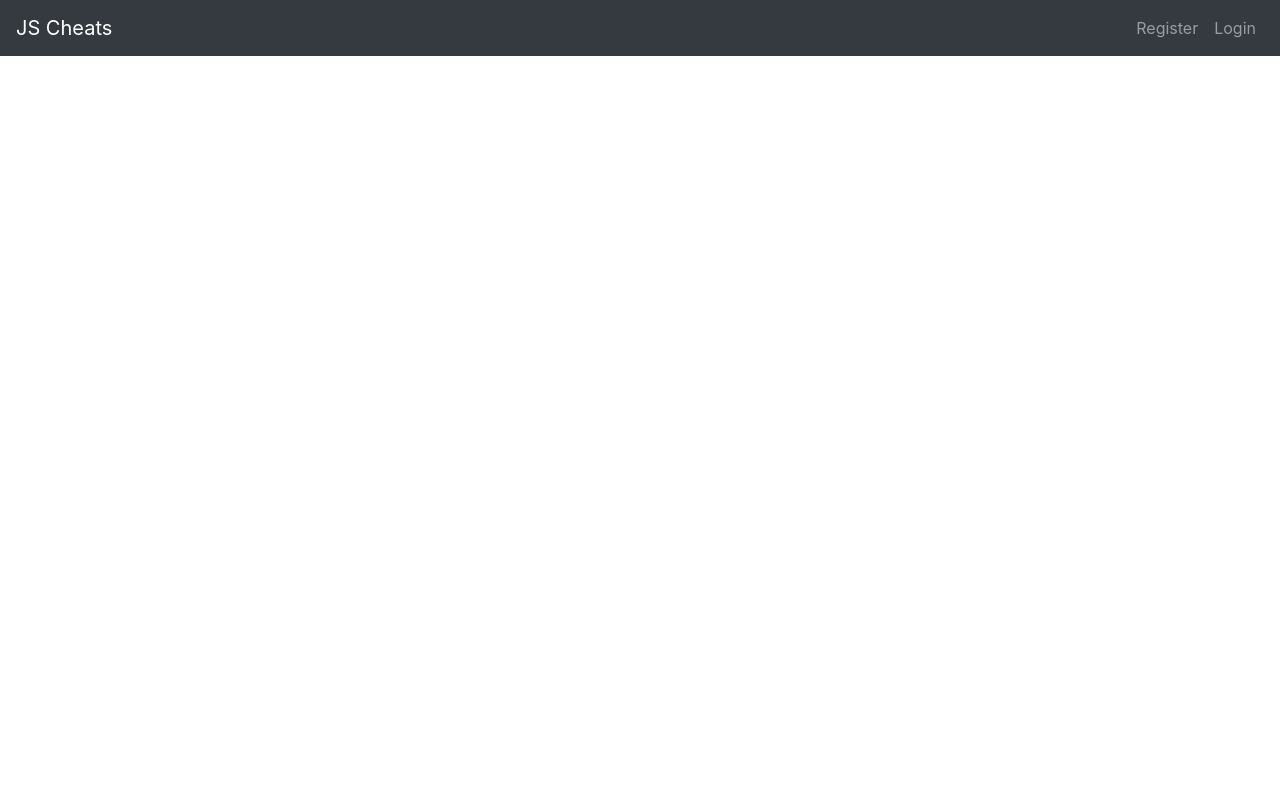
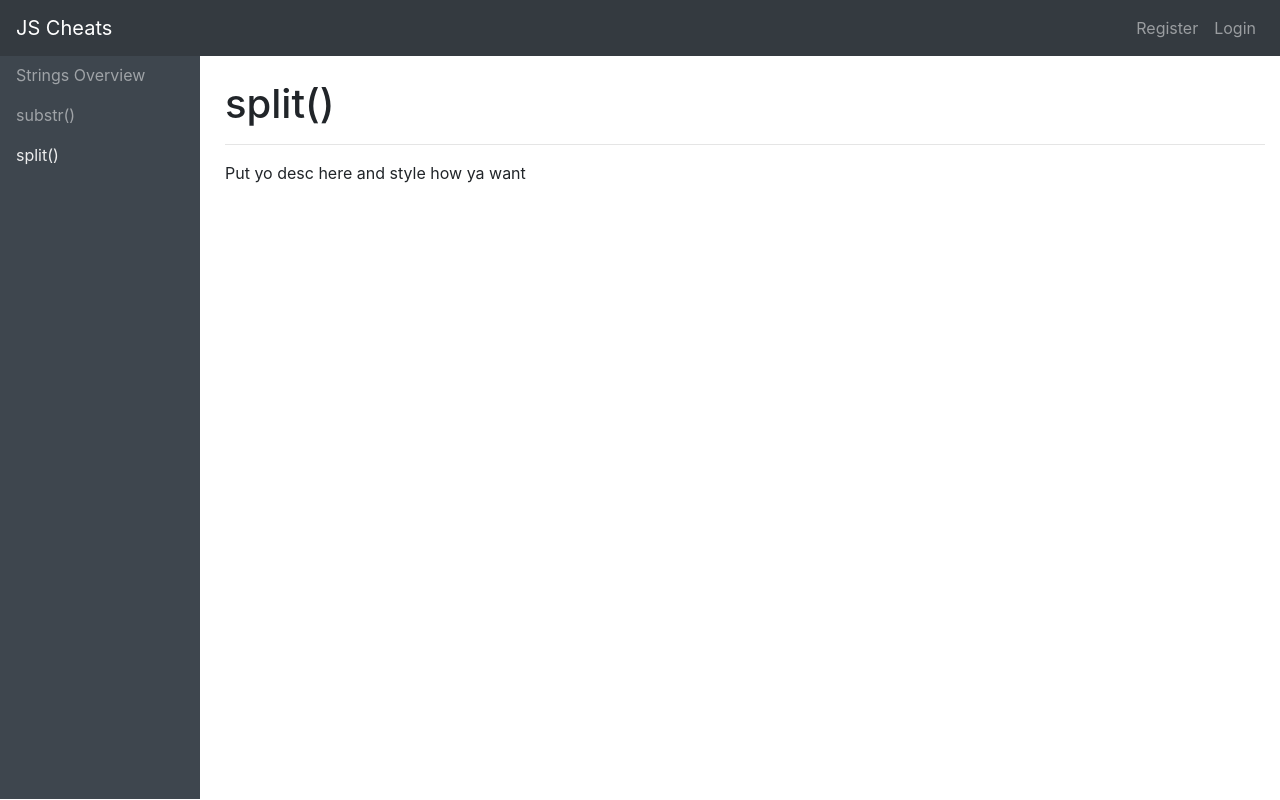
Before and after one commit to jwaltrip/js-cheats, a React (Create React App) app: page /strings/split in a window 1280 px wide. Built offline with nearby package versions, Linux system fonts and the light colour scheme; a web font is replaced by a local one.

Commit message:
created basic framework for strings page

```diff
--- a/src/App.js
+++ b/src/App.js
@@ -12,7 +12,7 @@ import Home from "./components/Home/Home";
 import StringPage from "./components/StringPage/StringPage";
 import NumberPage from "./components/NumberPage/NumberPage";
 import ArrayPage from "./components/ArrayPage/ArrayPage";
-import { Container } from 'reactstrap';
+// import { Container } from 'reactstrap';
 
 class App extends Component {
   render() {
@@ -21,15 +21,14 @@ class App extends Component {
         <div>
 
           <TopNavbar />
-          <Container>
-            <Route exact path="/" component={ Home } />
-            <Route exact path="/register" component={ Register } />
-            <Route exact path="/login" component={ Login } />
-            <Route exact path="/posts" component={ PostContainer } />
-            <Route exact path="/strings" component={ StringPage } />
-            <Route exact path="/arrays" component={ ArrayPage } />
-            <Route exact path="/numbers" component={ NumberPage } />
-          </Container>
+
+          <Route exact path="/" component={ Home } />
+          <Route exact path="/register" component={ Register } />
+          <Route exact path="/login" component={ Login } />
+          <Route exact path="/posts" component={ PostContainer } />
+          <Route path="/strings" component={ StringPage } />
+          <Route path="/arrays" component={ ArrayPage } />
+          <Route path="/numbers" component={ NumberPage } />
         </div>
       </Router>
     );
--- a/src/components/Home/Home.js
+++ b/src/components/Home/Home.js
@@ -18,13 +18,19 @@ const Home = (props) => {
       {props.auth.isAuthenticated ? loggedInContent : loggedOutContent}
       <Row>
         <Col xs={12} md={4}>
-          <Link to="/strings"><HomeCard title={'Strings'} description={'Become boss at javascript strings'} /></Link>
+          <Link to="/strings/overview">
+            <HomeCard title={'Strings'} description={'Become boss at javascript strings'} />
+          </Link>
         </Col>
         <Col xs={12} md={4}>
-          <Link to="/arrays"><HomeCard title={'Arrays'} description={'Become boss at javascript arrays'} /></Link>
+          <Link to="/arrays">
+            <HomeCard title={'Arrays'} description={'Become boss at javascript arrays'} />
+          </Link>
         </Col>
         <Col xs={12} md={4}>
-          <Link to="/numbers"><HomeCard title={'Numbers'} description={'Become boss at javascript numbers'} /></Link>
+          <Link to="/numbers">
+            <HomeCard title={'Numbers'} description={'Become boss at javascript numbers'} />
+          </Link>
         </Col>
       </Row>
     </div>
--- a/src/components/Post/PostContainer.js
+++ b/src/components/Post/PostContainer.js
@@ -4,7 +4,7 @@ import { connect } from 'react-redux';
 import { withRouter } from 'react-router-dom';
 import { fetchPosts, deletePost, createPost } from "../../actions/postActions";
 
-import { Row, Col } from 'reactstrap';
+import { Container, Row, Col } from 'reactstrap';
 
 import PostForm from './PostForm';
 import PostList from './PostList';
@@ -28,6 +28,7 @@ class PostContainer extends Component {
 
   render() {
     return (
+      <Container>
         <Row>
           <Col xs={6}>
             <PostForm
@@ -41,6 +42,7 @@ class PostContainer extends Component {
             />
           </Col>
         </Row>
+      </Container>
     );
   }
 }
--- /dev/null
+++ b/src/components/SideNavbar/SideNavbar.css
@@ -0,0 +1,19 @@
+.sidenav-container {
+  background-color: #3e464e;
+  margin-top: -25px;
+}
+
+/* Sidebar link styling */
+.side-navbar > li > a {
+  color: rgba(255,255,255,.5);
+}
+
+/* Sidebar link - hover styles */
+.side-navbar > li > a:hover {
+  color: rgba(255,255,255,.7);
+}
+
+/* Sidebar link - currentlty selected page styles */
+.side-navbar > li > a.active {
+  color: rgba(255,255,255,.9);
+}
--- /dev/null
+++ b/src/components/SideNavbar/SideNavbar.js
@@ -0,0 +1,26 @@
+import React from 'react';
+import './SideNavbar.css';
+import { Nav, NavItem, NavLink } from 'reactstrap';
+import { NavLink as Link } from 'react-router-dom';
+
+class SideNavbar extends React.Component {
+  render() {
+    const { routes } = this.props;
+
+    return (
+      <div className='sidenav-container'>
+        <Nav className='side-navbar' vertical>
+
+          { routes && routes.map((route, idx) => (
+            <NavItem key={`left-sidebar-${idx}`}>
+              <NavLink tag={Link} to={route.path} activeClassName='active'>{route.name}</NavLink>
+            </NavItem>
+          ))}
+
+        </Nav>
+      </div>
+    );
+  }
+}
+
+export default SideNavbar;
--- /dev/null
+++ b/src/components/StringPage/StringPage.css
@@ -0,0 +1,16 @@
+.page-container {
+  display: grid;
+
+  grid-template-areas:
+    "nav content";
+
+  grid-template-columns: 200px 1fr;
+  /*grid-template-rows: auto 200px;*/
+  grid-gap: 10px;
+
+  height: calc(100vh - 81px);
+}
+
+nav {
+  grid-area: navs;
+}
--- a/src/components/StringPage/StringPage.js
+++ b/src/components/StringPage/StringPage.js
@@ -1,12 +1,55 @@
 import React, { Component } from 'react';
+import './StringPage.css';
+import SideNavbar from "../SideNavbar/SideNavbar";
 // import PropTypes from 'prop-types';
+import { Container } from 'reactstrap';
+import { Route } from 'react-router-dom';
+// import sub-pages
+import StrOverview from './sub-pages/StrOverview';
+import StrSubstr from './sub-pages/StrSubstr';
+import StrSplit from './sub-pages/StrSplit';
+
+// list of sidebar links
+// includes url path, name of link, and component to be rendered
+const routes = [
+  {
+    path: "/strings/overview",
+    name: "Strings Overview",
+    exact: true,
+    comp: StrOverview
+  },
+  {
+    path: "/strings/substr",
+    name: "substr()",
+    exact: true,
+    comp: StrSubstr
+  },
+  {
+    path: "/strings/split",
+    name: "split()",
+    exact: true,
+    comp: StrSplit
+  }
+];
 
 class StringPage extends Component {
   render() {
     return (
-      <div>
-        <h1>Strings</h1>
-        <hr/>
+      <div className='page-container'>
+        <SideNavbar routes={routes} />
+
+        <Container>
+
+          {routes.map((route, idx) => (
+            <Route
+              key={idx}
+              exact={route.exact}
+              path={route.path}
+              component={route.comp}
+            />
+          ))}
+
+        </Container>
       </div>
     );
   }
--- /dev/null
+++ b/src/components/StringPage/sub-pages/StrOverview.js
@@ -0,0 +1,17 @@
+import React from 'react';
+// import PropTypes from 'prop-types';
+
+class StrOverview extends React.Component {
+  render() {
+    return (
+      <div>
+        <h1>Javascript Strings Overview</h1>
+        <hr/>
+
+        <p>How the fuck do I do things with javascript strings???</p>
+      </div>
+    );
+  }
+}
+
+export default StrOverview;
--- /dev/null
+++ b/src/components/StringPage/sub-pages/StrSplit.js
@@ -0,0 +1,17 @@
+import React from 'react';
+// import PropTypes from 'prop-types';
+
+class StrSplit extends React.Component {
+  render() {
+    return (
+      <div>
+        <h1>split()</h1>
+        <hr/>
+
+        <p>Put yo desc here and style how ya want</p>
+      </div>
+    );
+  }
+}
+
+export default StrSplit;
--- /dev/null
+++ b/src/components/StringPage/sub-pages/StrSubstr.js
@@ -0,0 +1,17 @@
+import React from 'react';
+// import PropTypes from 'prop-types';
+
+class StrSubstr extends React.Component {
+  render() {
+    return (
+      <div>
+        <h1>substr()</h1>
+        <hr/>
+
+        <p>Put yo desc here and style how ya want</p>
+      </div>
+    );
+  }
+}
+
+export default StrSubstr;
--- a/src/components/TopNavbar/TopNavbar.js
+++ b/src/components/TopNavbar/TopNavbar.js
@@ -33,19 +33,28 @@ class TopNavbar extends Component {
   render() {
     const { isAuthenticated, user } = this.props.auth;
 
-    const postLink = (
-      <NavItem>
-        <NavLink tag={Link} to="/posts">Posts</NavLink>
-      </NavItem>
-    );
+    const leftNavLinks = [
+      <NavItem key='topnav-left-1'>
+        <NavLink tag={Link} to="/posts">Blog</NavLink>
+      </NavItem>,
+      <NavItem key='topnav-left-2'>
+        <NavLink tag={Link} to="/strings/overview">Strings</NavLink>
+      </NavItem>,
+      <NavItem key='topnav-left-3'>
+        <NavLink tag={Link} to="/numbers">Numbers</NavLink>
+      </NavItem>,
+      <NavItem key='topnav-left-4'>
+        <NavLink tag={Link} to="/arrays">Arrays</NavLink>
+      </NavItem>,
+    ];
 
     // this is utilizing fragments
     const authLinks = [
-      <form class="form-inline my-2 my-lg-0">
-        <input class="form-control mr-sm-2" type="search" placeholder="Search" aria-label="Search"/>
-        <button class="btn btn-outline-success my-2 my-sm-0" type="submit">Search</button>
+      <form key='auth-1' className="form-inline my-2 my-lg-0">
+        <input className="form-control mr-sm-2" type="search" placeholder="Search" aria-label="Search"/>
+        <button className="btn btn-outline-success my-2 my-sm-0 mr-3" type="submit">Search</button>
       </form>,
-      <ul className="navbar-nav">
+      <ul key='auth-2' className="navbar-nav">
         <UncontrolledDropdown nav inNavbar>
           <DropdownToggle nav caret>
             <img
@@ -83,7 +92,7 @@ class TopNavbar extends Component {
         <NavbarToggler onClick={this.toggle} />
         <Collapse isOpen={this.state.isOpen} navbar>
           <Nav className="mr-auto" navbar>
-            {isAuthenticated ? postLink: null}
+            {isAuthenticated ? leftNavLinks: null}
           </Nav>
           <Nav className="ml-auto" navbar>
             {isAuthenticated ? authLinks : guestLinks}
```
Lines whose indentation alone changed are shown as unchanged.
